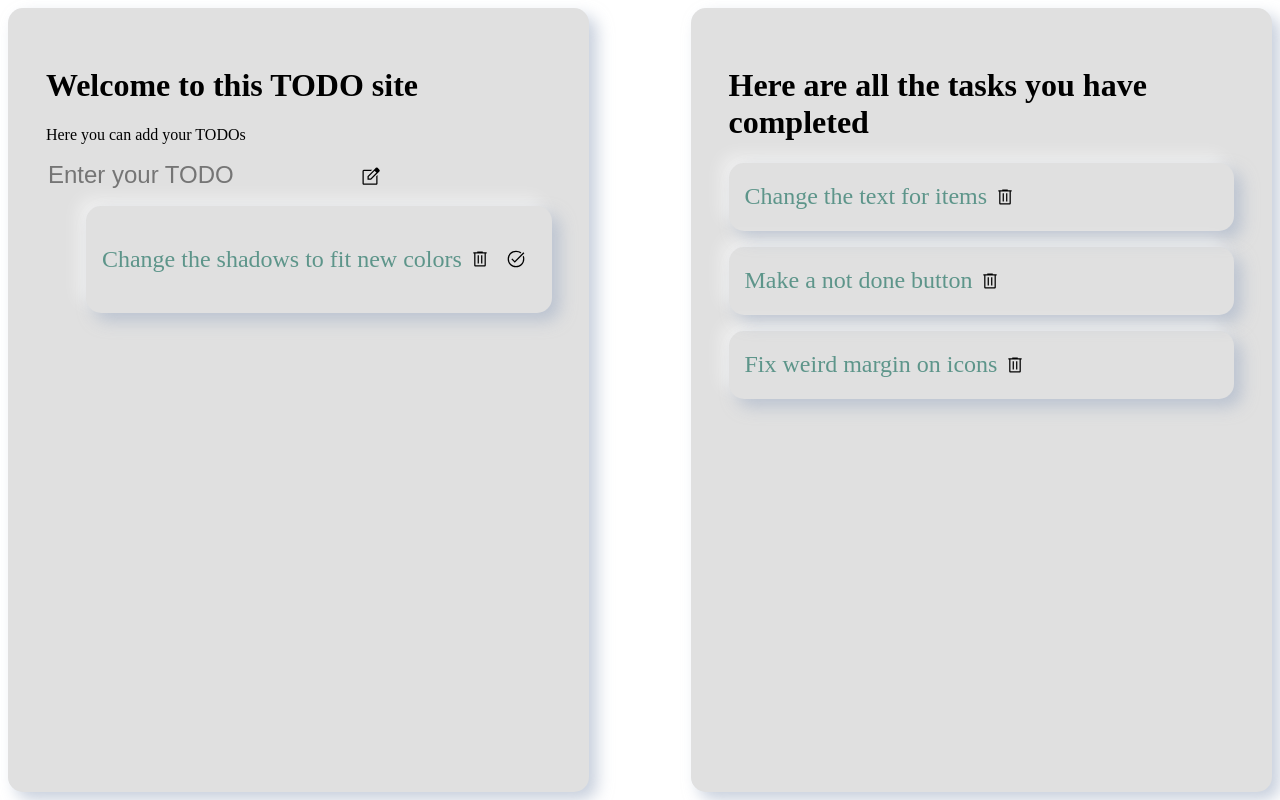
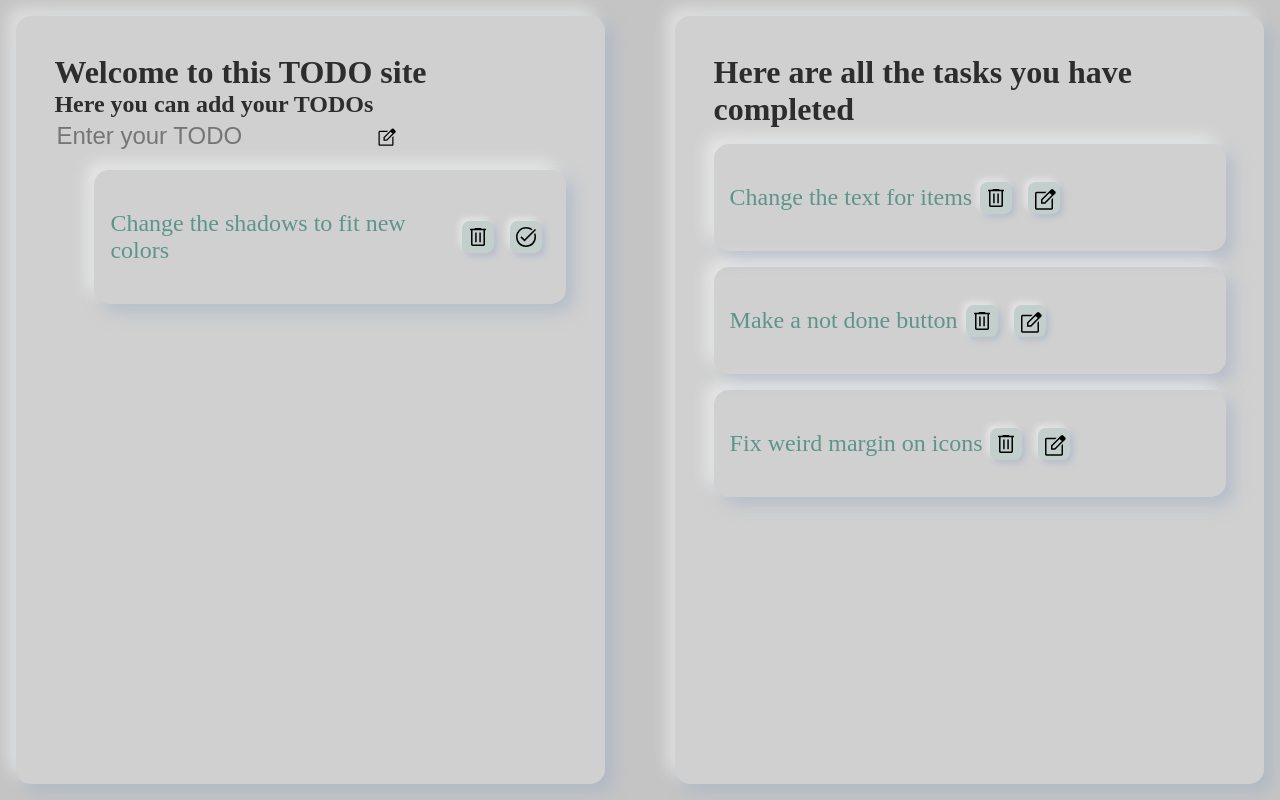
Before and after one commit to Indernia/Todo-list, a Flask app: page / in a window 1280 px wide. Run offline with Flask 3, Linux system fonts and the light colour scheme.

Commit message:
changed some styling and added uncomplete feature

```diff
--- a/app.py
+++ b/app.py
@@ -63,3 +63,13 @@ def completed():
     todo.completed = True
     db.session.commit()
     return redirect('/')
+
+
+@app.route('/uncompleted', methods=['POST'])
+def uncompleted():
+    title = request.form.get('uncompleted')
+    print(title)
+    todo = Todo.query.filter_by(title=title).first()
+    todo.completed = False
+    db.session.commit()
+    return redirect('/')
--- a/static/style.css
+++ b/static/style.css
@@ -19,12 +19,25 @@
     }
 
     .Item:hover{
-        background-color: #E9E9E9;
+        background-color: #D6D6D6;
         box-shadow: 4px 4px 8px rgba(163, 177, 198, 0.8), -4px -4px 8px rgba(255, 255, 255, 0.7);
     }
 
     .Item form{
         margin: 0;
+
+    }
+
+    .Item button{
+        border: none;
+        background-color: #0cc6a111;
+        cursor: pointer;
+        margin: 0.5rem;
+        padding: 0.25rem;
+        border-radius: 0.5rem;
+        box-shadow: 0.2rem 0.2rem 0.4rem rgba(163, 177, 198, 0.6), -0.2rem -0.2rem 0.4rem rgba(255, 255, 255, 0.5);
+        width: 2rem;
+        height: 2rem;
     }
 
     .todo_wrapper {
@@ -36,9 +49,10 @@
     }
 
     .ongoing, .done {
+    margin: 1rem;
     width: 40%;
     padding: 0.5%;
-    background-color: #e0e0e0;
+    background-color: #D0D0D0;
     padding: 3%;
     border-radius: 15px;
     border: none;
@@ -47,8 +61,6 @@
 
 
     .delete, .checkmark {
-    width: 1.25rem;
-    height: 1.25rem;
     display: flex;
     align-items: center;
     justify-content: center;
@@ -58,7 +70,7 @@
     background-color: transparent;
     }
 
-    .delete:hover {
+    .delete svg:hover {
         fill: #C60C30;
         cursor: pointer;
     }
@@ -70,7 +82,7 @@
 
 
 
-    .checkmark:hover {
+    .checkmark svg:hover {
         fill: #0CC6A2;
         cursor: pointer;
     }
@@ -89,9 +101,10 @@
             margin: 0;
             border: none;
             background-color: transparent;
+            margin: 0.5rem;
             }
 
-            .AddItem:hover {
+            .AddItem svg:hover {
                 fill: #0CC6A2;
             }
 
@@ -108,7 +121,7 @@
             background-color: transparent;
             font-size: 1.5rem;
             font-weight: 500;
-            color: #000000;
+            color: #2D2D2D;
             outline: none;
         }
 
@@ -125,3 +138,31 @@
         height: 100%;
         margin: 0;
         }
+
+        svg {
+            position: relative;
+            z-index: 1;
+            fill: currentColor;
+        }
+
+        h1{
+            font-size: 2rem;
+            font-weight: 600;
+            color: #2D2D2D;
+            margin: 0;
+            padding: 0;
+        }
+
+        h2{
+            font-size: 1.5rem;
+            font-weight: 550;
+            color: #2D2D2D;
+            margin: 0;
+            padding: 0;
+        }
+
+        body{
+            background-color: #C4C4C4;
+            margin: 0;
+            padding: 0;
+        }
--- a/templates/index.html
+++ b/templates/index.html
@@ -11,7 +11,7 @@
         <div class="ongoing">
             <h1>Welcome to this TODO site</h1>
             <div>
-                <p>Here you can add your TODOs</p>
+                <h2>Here you can add your TODOs</h2>
                 <form action="/add_todo" method="POST" class="InForms">
                     <input type="text" name="todo" placeholder="Enter your TODO" class="ToInput">
                     <button type="submit" value="Add" class="AddItem">
@@ -49,7 +49,8 @@
         <div class="done">
                 <H1>Here are all the tasks you have completed</H1>
                 {% for i in done %}
-                        <li class="Item">{{i}}
+                        <li class="Item">
+                            <p>{{i}}</p>
                             <form action="/delete_todo_name" method="POST">
                                 <input type="hidden" name="todo_text" value="{{i}}">
                                 <button type="submit" value="Delete" class="delete">
@@ -58,6 +59,14 @@
                                         </svg>
                                 </button>
                             </form>
+                            <form action="/uncompleted" method="POST">
+                                <input type="hidden" name="uncompleted" value="{{i}}">
+                                <button type="submit" value="uncompleted" class="additem">
+                                    <svg xmlns="http://www.w3.org/2000/svg" height="48" viewBox="0 96 960 960" width="48">
+                                        <path d="M180 1044q-24 0-42-18t-18-42V384q0-24 18-42t42-18h405l-60 60H180v600h600V636l60-60v408q0 24-18 42t-42 18H180Zm300-360Zm182-352 43 42-285 284v86h85l286-286 42 42-303 304H360V634l302-302Zm171 168L662 332l100-100q17-17 42.311-17T847 233l84 85q17 18 17 42.472T930 402l-97 98Z"/>
+                                    </svg>
+                                </button>
+                            </form>
                         </li>
                 {% endfor %}
         </div>
```
Also changed, not shown: instance/database.db.
